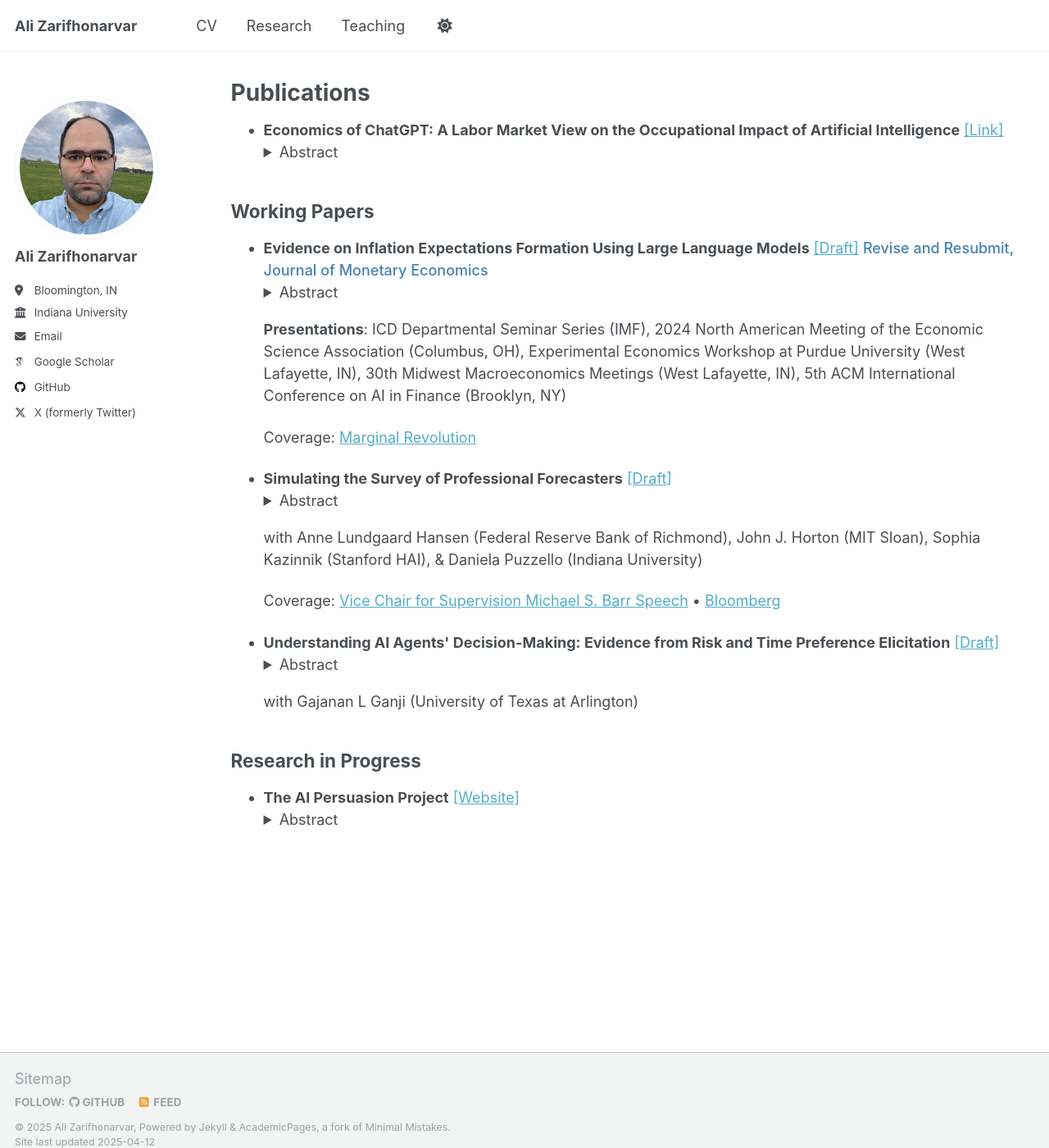
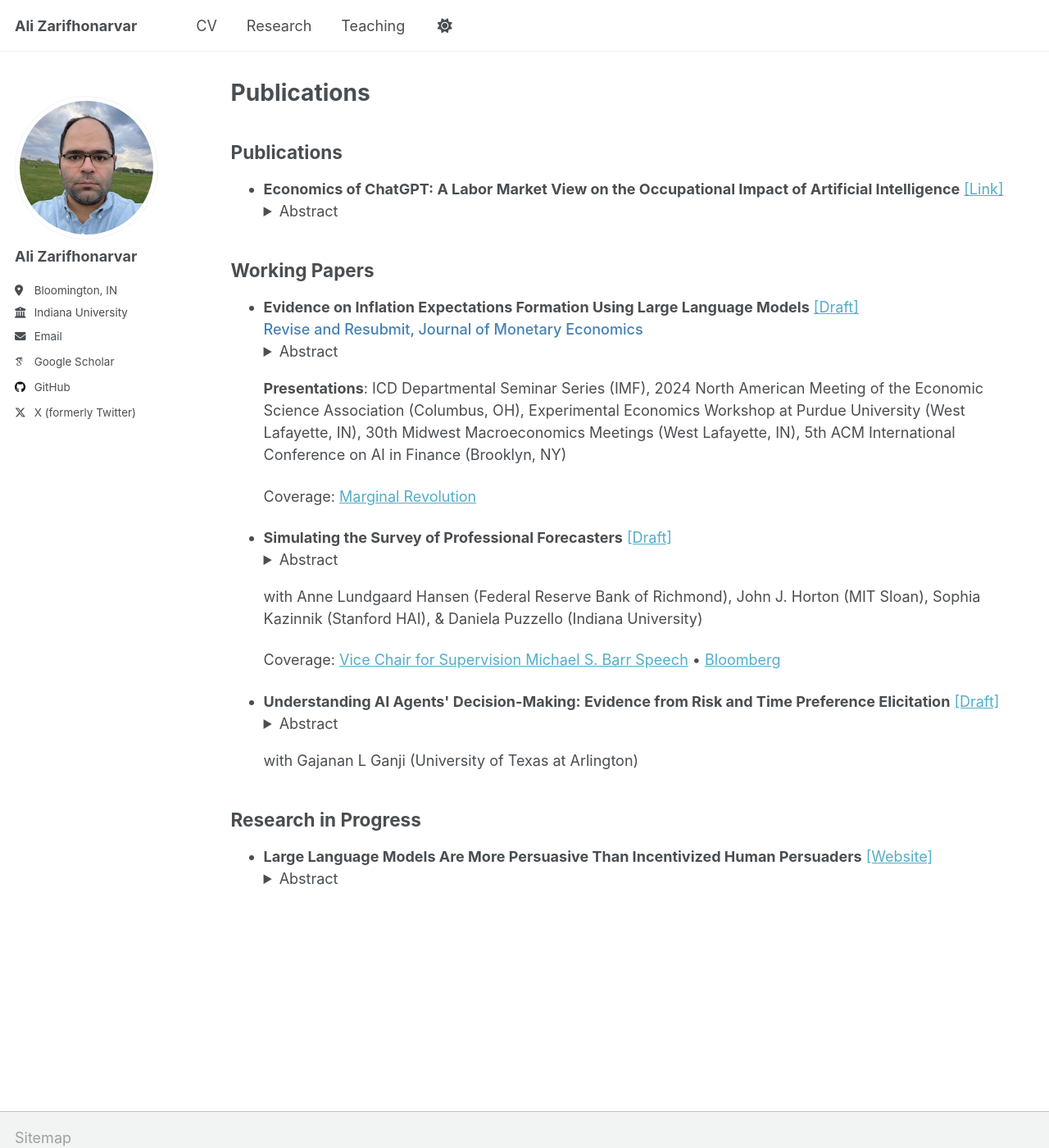
Before and after one commit to alizarif/alizarif.github.io, a Jekyll site: the page built from _pages/research.html, in a window 1280 px wide and 1400 px high. Shown: the whole window at 82% size. Built offline with Jekyll 4.4.1, drawn with Linux system fonts in a browser that asks for light colours; some web fonts are replaced.

Commit message:
Update research.html

```diff
--- a/_pages/research.html
+++ b/_pages/research.html
@@ -4,6 +4,7 @@ title: "Publications"
 permalink: /research/
 author_profile: true
 ---
+<h2>Publications</h2>
 <ul>
   <li>
     <strong>Economics of ChatGPT: A Labor Market View on the Occupational Impact of Artificial Intelligence</strong> <a href="https://www.emerald.com/insight/content/doi/10.1108/JEBDE-10-2023-0021/full/html">[Link]</a>
@@ -16,10 +17,11 @@ author_profile: true
 <h2>Working Papers</h2>
 <ul>
   <li>
-    <strong>Evidence on Inflation Expectations Formation Using Large Language Models</strong> <a href="https://papers.ssrn.com/sol3/papers.cfm?abstract_id=4825076">[Draft]</a> <span style="color: #4682B4; font-weight: 500;">Revise and Resubmit, Journal of Monetary Economics</span>
+    <strong>Evidence on Inflation Expectations Formation Using Large Language Models</strong> <a href="https://papers.ssrn.com/sol3/papers.cfm?abstract_id=4825076">[Draft]</a><br>
+    <span style="color: #4682B4; font-weight: 500;">Revise and Resubmit, Journal of Monetary Economics</span>
     <details>
       <summary>Abstract</summary>
-      <p>This study investigates how large language models form inflation expectations compared to human forecasters. Using experimental methods, we demonstrate that LLMs exhibit similar patterns of expectation formation, including anchoring biases and information processing limitations, with implications for macroeconomic modeling and AI augmentation of forecasting processes.</p>
+      <p>This paper studies the formation of inflation expectations using generative AI in survey experiments, specifically focusing on agents created with Large Language Models (LLMs). It reveals that LLMs accessing relevant economic documents exhibit more consistent responses, demonstrating that domain knowledge significantly shapes expectations. Typically, LLMs predict higher inflation than actual rates, aligning closely with findings from the Survey of Consumer Expectations. Information treatments, particularly forward guidance, precisely influence LLMs' inflation expectations. Furthermore, customizing prompts with a persona induces partisan biases, mirroring human survey behaviors. It also explores the importance of model selection and the reasoning behind LLM responses, emphasizing how these elements impact outcomes. Additionally, the paper shows that LLMs can generate granular predictions of inflation expectations across demographic groups, suggesting potential applications in forecasting survey responses with limited data.</p>
     </details>
     <p><strong>Presentations</strong>: ICD Departmental Seminar Series (IMF), 2024 North American Meeting of the Economic Science Association (Columbus, OH), Experimental Economics Workshop at Purdue University (West Lafayette, IN), 30th Midwest Macroeconomics Meetings (West Lafayette, IN), 5th ACM International Conference on AI in Finance (Brooklyn, NY)</p>
     <p>Coverage: <a href="https://marginalrevolution.com/marginalrevolution/2024/05/experimental-evidence-on-large-language-models.html">Marginal Revolution</a></p>
@@ -29,7 +31,7 @@ author_profile: true
     <strong>Simulating the Survey of Professional Forecasters</strong> <a href="https://papers.ssrn.com/sol3/papers.cfm?abstract_id=5066286">[Draft]</a>
     <details>
       <summary>Abstract</summary>
-      <p>This paper evaluates large language models' ability to simulate professional economic forecasters. We compare LLM-generated forecasts to the Survey of Professional Forecasters, finding that models can replicate key statistical properties of human forecasts including accuracy, dispersion, and anchoring effects, with implications for macroeconomic research and simulation.</p>
+      <p>We simulate economic forecasts of professional forecasters using large language models (LLMs). We construct synthetic forecaster personas using a unique hand-gathered dataset of participant characteristics from the Survey of Professional Forecasters. These personas are then provided with real-time macroeconomic data to generate simulated responses to the SPF survey. Our results show that LLM-generated predictions are similar to human forecasts, but often achieve superior accuracy, particularly at medium- and long-term horizons. We argue that this advantage arises from LLMs' ability to extract latent information encoded in past human forecasts while avoiding systematic biases and noise. Our framework offers a cost-effective, high-frequency alternative that complements traditional survey methods by leveraging both human expertise and AI precision.</p>
     </details>
     <p>with Anne Lundgaard Hansen (Federal Reserve Bank of Richmond), John J. Horton (MIT Sloan), Sophia Kazinnik (Stanford HAI), & Daniela Puzzello (Indiana University)</p>
     <p>Coverage: <a href="https://www.federalreserve.gov/newsevents/speech/barr20250218a.htm">Vice Chair for Supervision Michael S. Barr Speech</a> • <a href="https://www.bloomberg.com/opinion/articles/2025-02-26/robots-will-write-the-macro-forecasts">Bloomberg</a></p>
@@ -39,7 +41,7 @@ author_profile: true
     <strong>Understanding AI Agents' Decision-Making: Evidence from Risk and Time Preference Elicitation</strong> <a href="https://papers.ssrn.com/sol3/papers.cfm?abstract_id=5154002">[Draft]</a>
     <details>
       <summary>Abstract</summary>
-      <p>This research explores decision-making behaviors of large language models through experimental economics methods. By eliciting risk and time preferences using standard economic tasks, we characterize AI agents' behavioral patterns, compare them to human benchmarks, and analyze implications for human-AI decision alignment.</p>
+      <p>This study examines risk and time preferences of large language models (LLMs) in economic decision-making scenarios by adapting established behavioral economics measures. Using a novel methodology combining predefined risk personas and randomized controlled trials (RCTs), we assess AI agents' responses to various economic contexts. We find that AI models demonstrate systematic preference patterns influenced by both assigned personas and economic conditions, with larger models exhibiting more sophisticated preference updating than smaller models. Notably, recession scenarios elicit stronger preference adjustments than boom scenarios across all models, while risk-averse personas maintain consistent positions regardless of context. The results reveal that AI agents can develop coherent economic preferences distinct from human decision-making patterns, particularly in their response to negative economic information.</p>
     </details>
     <p>with Gajanan L Ganji (University of Texas at Arlington)</p>
   </li>
@@ -47,10 +49,10 @@ author_profile: true
 <h2>Research in Progress</h2>
 <ul>
   <li>
-    <strong>The AI Persuasion Project</strong> <a href="https://sites.google.com/view/ai-persuasion/team?authuser=0">[Website]</a>
+    <strong>Large Language Models Are More Persuasive Than Incentivized Human Persuaders</strong> <a href="https://sites.google.com/view/ai-persuasion/team?authuser=0">[Website]</a>
     <details>
       <summary>Abstract</summary>
-      <p>A cross-disciplinary big-team science effort to study LLM capability evaluation in the context of persuasion. This project brings together researchers from economics, computer science, and psychology to develop standardized methods for assessing AI systems' ability to influence human decision-making across diverse contexts.</p>
+      <p>We directly compare the persuasion capabilities of a frontier large language model (LLM; Claude Sonnet 3.5) against incentivized human persuaders in an interactive, real-time conversational setting. In this pre-registered, large-scale incentivized experiment, participants completed an online quiz where persuaders (either humans or LLM) attempted to persuade quiz takers towards correct or incorrect answers. We find that LLM persuaders achieve significantly higher compliance with their directional persuasion attempts than incentivized human persuaders, demonstrating superior persuasion capabilities in both truthful (toward correct answers) and deceptive (toward incorrect answers) contexts. We also find that LLM persuaders significantly increased quiz takers' earnings when aiming to improve accuracy, and significantly decreased their earnings when aiming to reduce accuracy. Overall, our findings suggest that AI persuasion capabilities already exceed robust human baselines. Our findings thus underscore the urgency of ethical and regulatory infrastructure that can mitigate excellent AI-driven persuasion technologies.</p>
     </details>
   </li>
 </ul>
```
